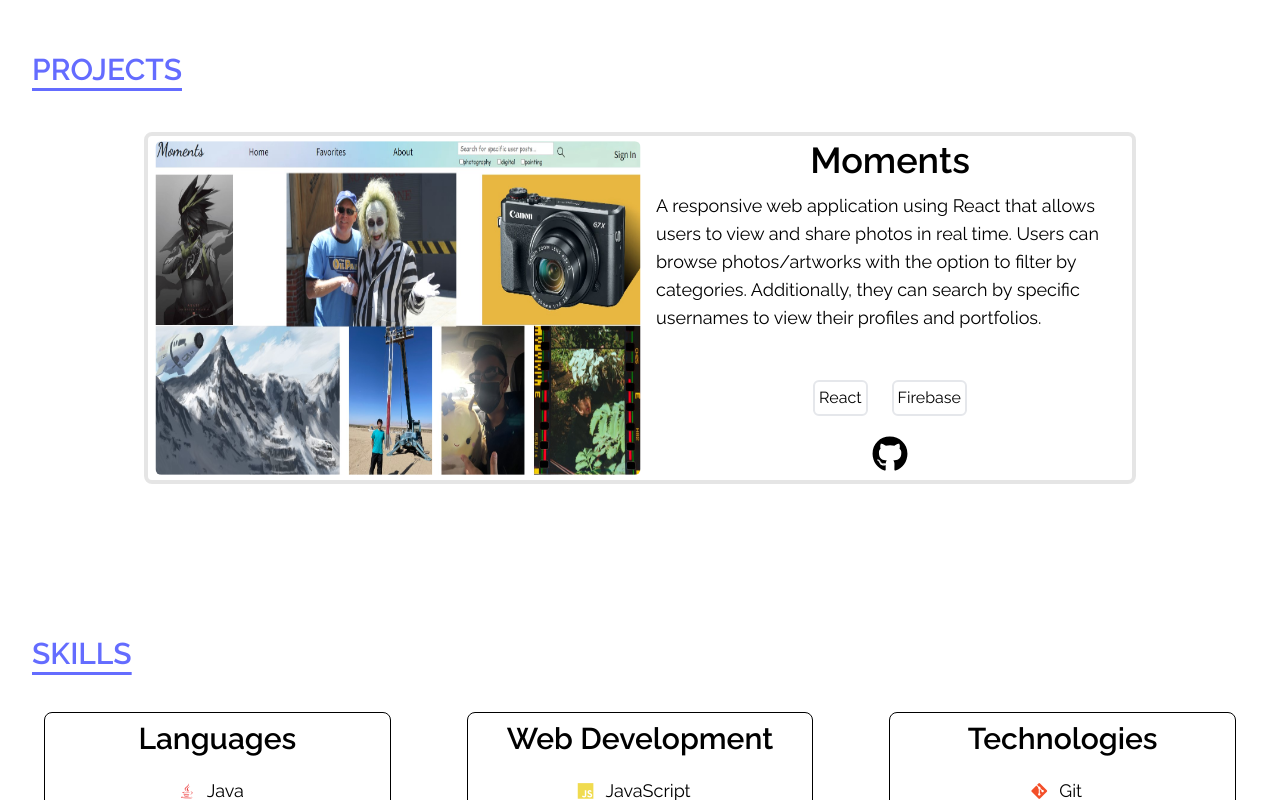
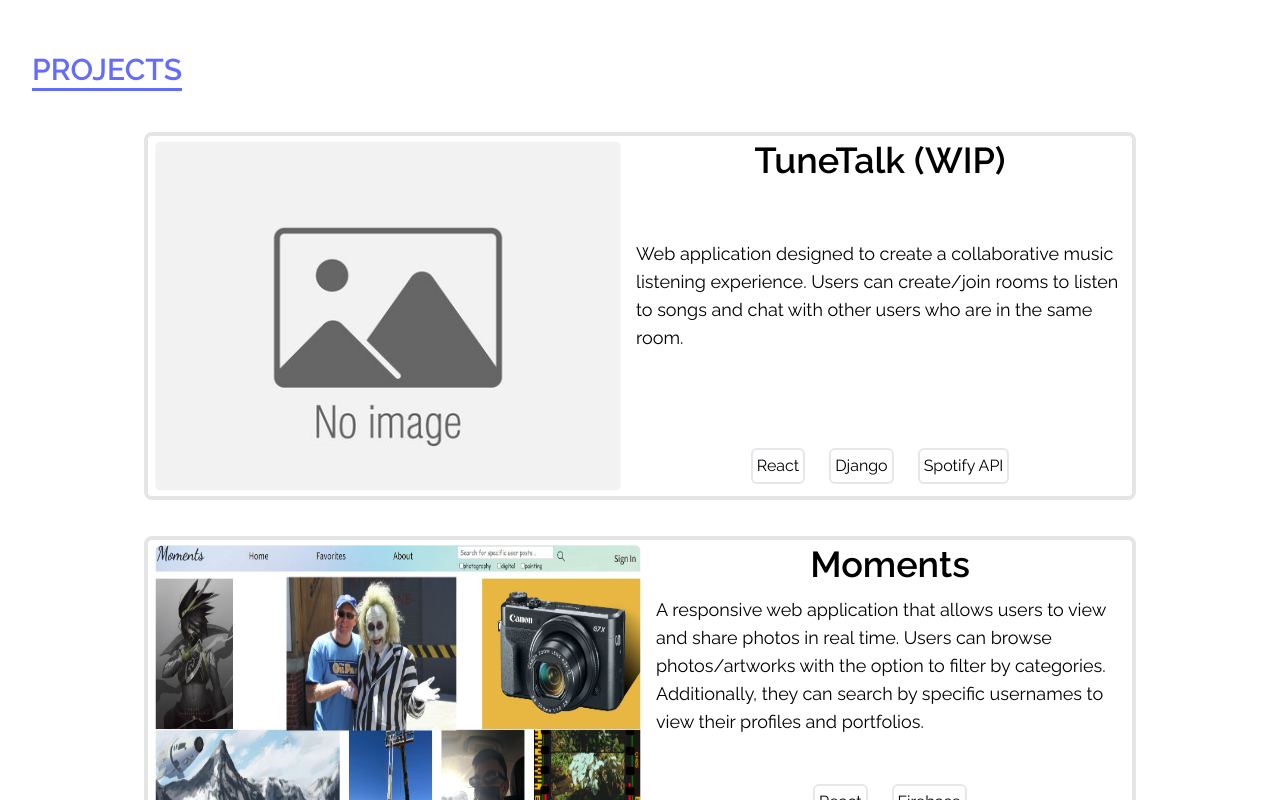
Before and after one commit to peijie36/peijie36.github.io, a React (Vite) app: page / in a window 1280 px wide. Shown: the part 860-1660 px from the top of the page. Built offline with nearby package versions, Linux system fonts and the light colour scheme.

Commit message:
Change resume link + add TuneTalk project json + fix project github link

```diff
--- a/src/Info.jsx
+++ b/src/Info.jsx
@@ -1,7 +1,7 @@
 import momentsCover from "src/assets/moments.jpg";
 import placeholder from "src/assets/placeholder.jpg";
 
-const resumeLink = "https://drive.google.com/file/d/1QV0TWZT8Ls_PWRKo3_Q2g9qleE_v2GHt/view?usp=sharing"
+const resumeLink = "https://drive.google.com/file/d/1j-faaDlDb2ilgFUfGVRwE0wU4zHX3QSW/view?usp=sharing"
 
 const languages = [
     { name: "Java", icon: <i className="devicon-java-plain colored"></i> },
@@ -32,11 +32,18 @@ const techTools = [
 
 const projects = [
     {
+        name: "TuneTalk (WIP)",
+        img: placeholder,
+        techStack: ["React", "Django", "Spotify API",],
+        description:
+            "Web application designed to create a collaborative music listening experience. Users can create/join rooms to listen to songs and chat with other users who are in the same room.",
+    },
+    {
         name: "Moments",
         img: momentsCover,
-        techStack: ["React", "Firebase"],
+        techStack: ["React", "Firebase",],
         description:
-            "A responsive web application using React that allows users to view and share photos in real time. Users can browse photos/artworks with the option to filter by categories. Additionally, they can search by specific usernames to view their profiles and portfolios.",
+            "A responsive web application that allows users to view and share photos in real time. Users can browse photos/artworks with the option to filter by categories. Additionally, they can search by specific usernames to view their profiles and portfolios.",
         src: "https://github.com/peijie36/Moments",
     },
 ];
--- a/src/components/ProjectCard/ProjectCard.jsx
+++ b/src/components/ProjectCard/ProjectCard.jsx
@@ -20,9 +20,9 @@ const ProjectCard = ( { project } ) => {
                             <li key={uniqid()} className="m-3 p-1 border-2 rounded-md hover:-translate-y-2 duration-150">{tech}</li>
                         ))}
                     </ul>
-                    <a href="https://github.com/peijie36/Moments" target="_blank" rel="noreferrer" className="self-center py-2">
+                    {project.src && (<a href={project.src} target="_blank" rel="noreferrer" className="self-center py-2">
                         <FaGithub size={36} className="hover:scale-125 duration-[125ms]"/>
-                    </a>
+                    </a>)}
                 </div>
             </div>
         </div>
```
